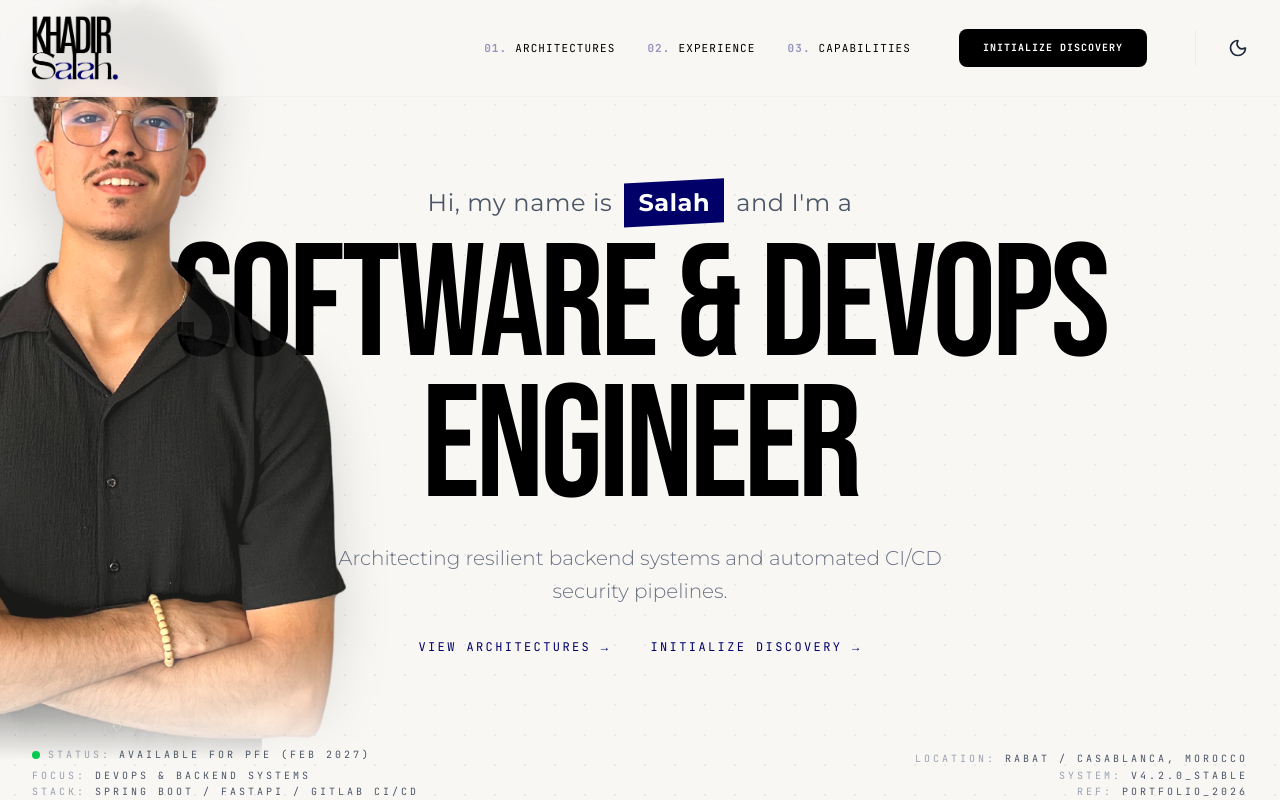
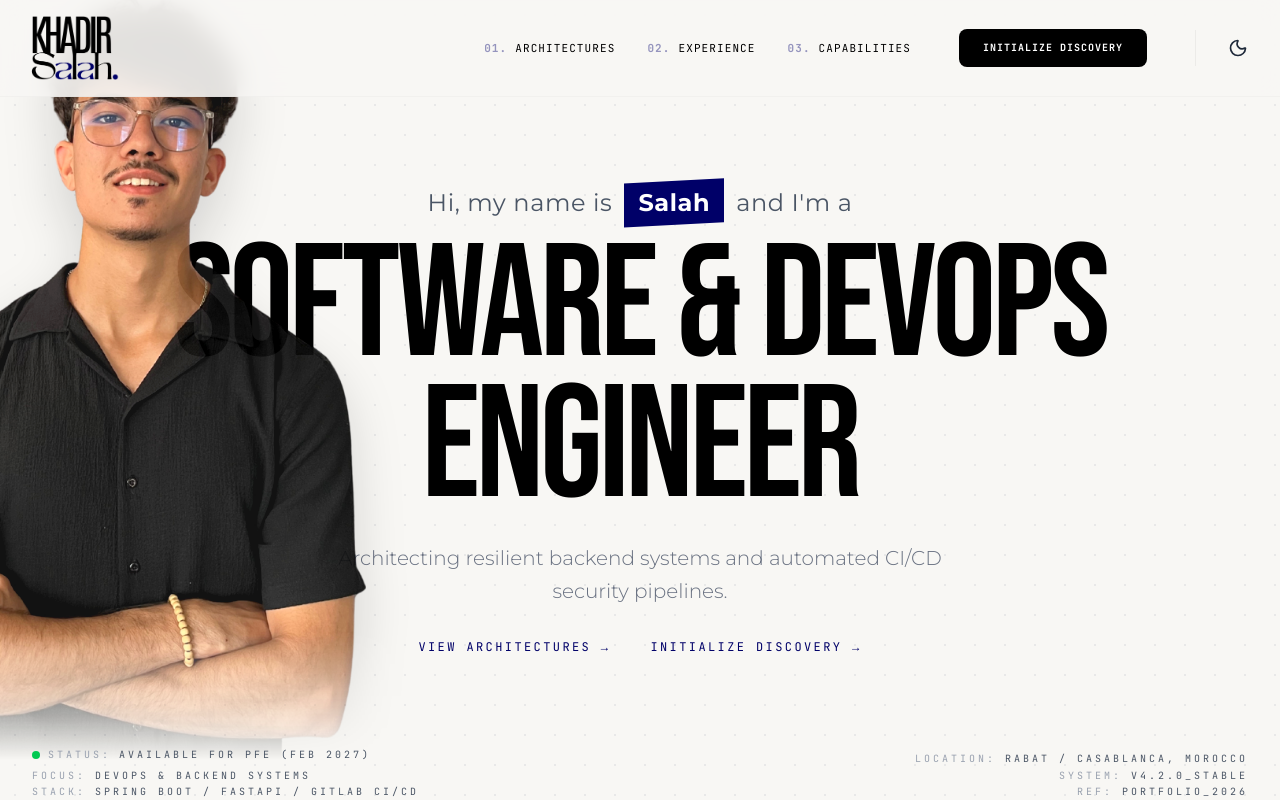
Before and after one commit to SalahKhadir/myportfolio, a Next.js app: page / in a window 1280 px wide. Shown: the top 800 px of the page. Built offline with nearby package versions, Linux system fonts and the light colour scheme.

Commit message:
style: adjust hero portrait left position, opacity, and brightness

```diff
--- a/components/Hero.tsx
+++ b/components/Hero.tsx
@@ -52,7 +52,7 @@ export default function Hero() {
       <div className="relative w-full max-w-7xl mx-auto h-[85vh] min-h-[640px] flex items-center justify-center">
 
         {/* 1. Portrait Cut-out Layer (Shifted Left + High-Transparency Blend) */}
-        <div className="absolute bottom-0 -left-6 sm:left-0 md:-left-8 lg:-left-14 xl:-left-80 z-20 pointer-events-none select-none w-[420px] sm:w-[500px] md:w-[560px] lg:w-[620px] xl:w-[850px] max-w-none">
+        <div className="absolute bottom-0 -left-6 sm:left-0 md:-left-8 lg:-left-14 xl:-left-75 z-20 pointer-events-none select-none w-[420px] sm:w-[500px] md:w-[560px] lg:w-[620px] xl:w-[850px] max-w-none">
           <div className="relative w-full" style={parallaxStyle}>
             {/* Headshot with mask-image for a true transparent fade at the bottom, without colored overlays */}
             <Image
@@ -60,7 +60,7 @@ export default function Hero() {
               alt={profile.name}
               width={660}
               height={900}
-              className="w-full h-auto object-contain drop-shadow-2xl mix-blend-multiply dark:mix-blend-lighten opacity-90 brightness-105 contrast-110 [mask-image:linear-gradient(to_top,transparent_0%,black_15%)]"
+              className="w-full h-auto object-contain drop-shadow-2xl mix-blend-multiply dark:mix-blend-lighten opacity-93 brightness-100 contrast-110 [mask-image:linear-gradient(to_top,transparent_0%,black_15%)]"
               priority
             />
           </div>
```
